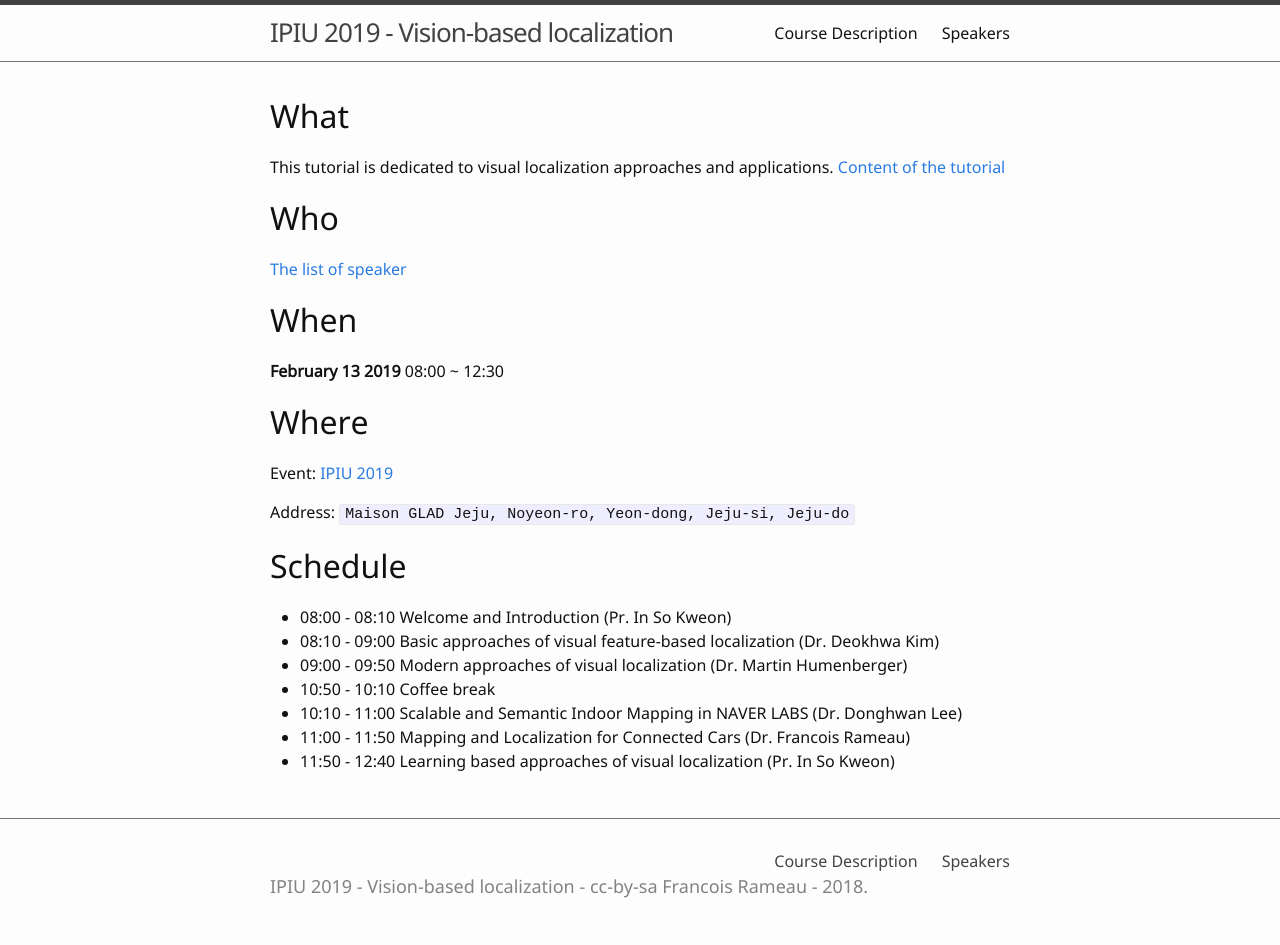
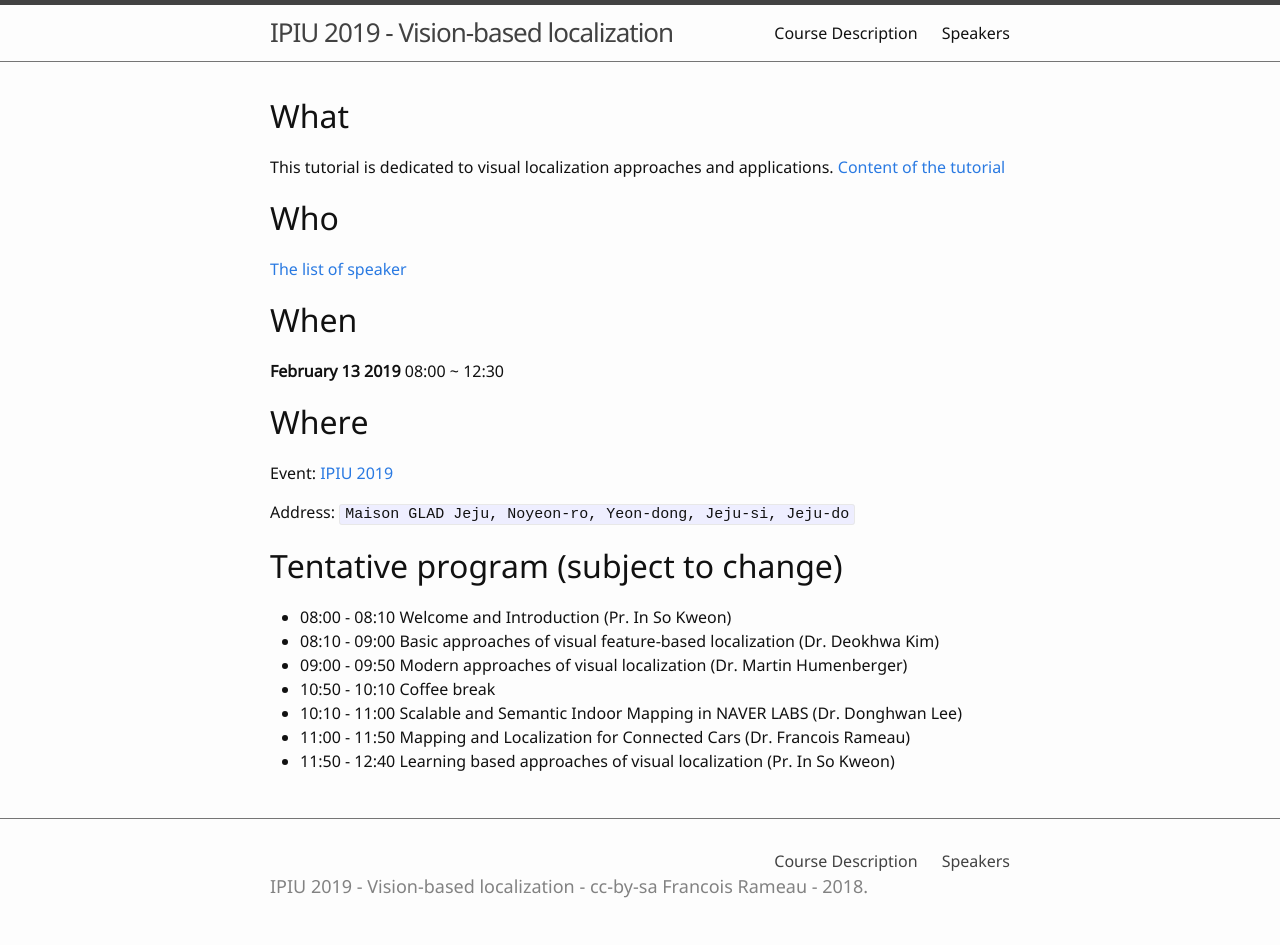
Before and after one commit to ipiuvl2019/ipiuvl2019.github.io, a Jekyll site: the page built from index.md, in a window 1280 px wide. Built offline with Jekyll 4.4.1, drawn with Linux system fonts in a browser that asks for light colours.

```diff
--- a/index.md
+++ b/index.md
@@ -18,11 +18,11 @@ Event:
 Address:
 `Maison GLAD Jeju, Noyeon-ro, Yeon-dong, Jeju-si, Jeju-do`
 
-# Schedule
+# Tentative program (subject to change)
 - 08:00 - 08:10 Welcome and Introduction (Pr. In So Kweon)
 - 08:10 - 09:00 Basic approaches of visual feature-based localization (Dr. Deokhwa Kim)
 - 09:00 - 09:50 Modern approaches of visual localization (Dr. Martin Humenberger)
 - 10:50 - 10:10 Coffee break
-- 10:10 - 11:00 Scalable and Semantic Indoor Mapping in NAVER LABS (Dr. Donghwan Lee)
+- 10:10 - 11:00  Scalable and Semantic Indoor Mapping in NAVER LABS (Dr. Donghwan Lee)
 - 11:00 - 11:50 Mapping and Localization for Connected Cars (Dr. Francois Rameau)
 - 11:50 - 12:40 Learning based approaches of visual localization (Pr. In So Kweon)
```
Also changed, not shown: CourseDes.md (+1 -1 lines).
